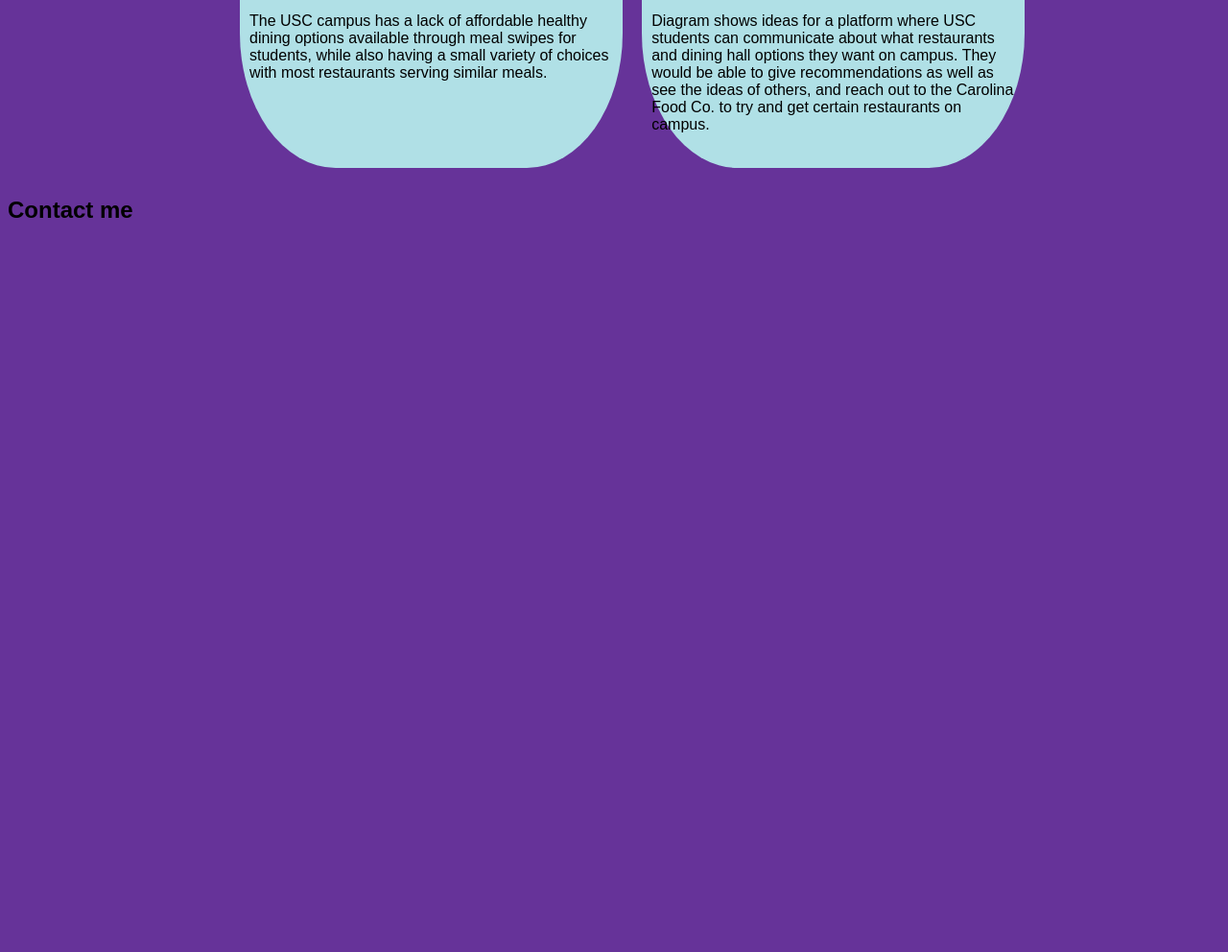
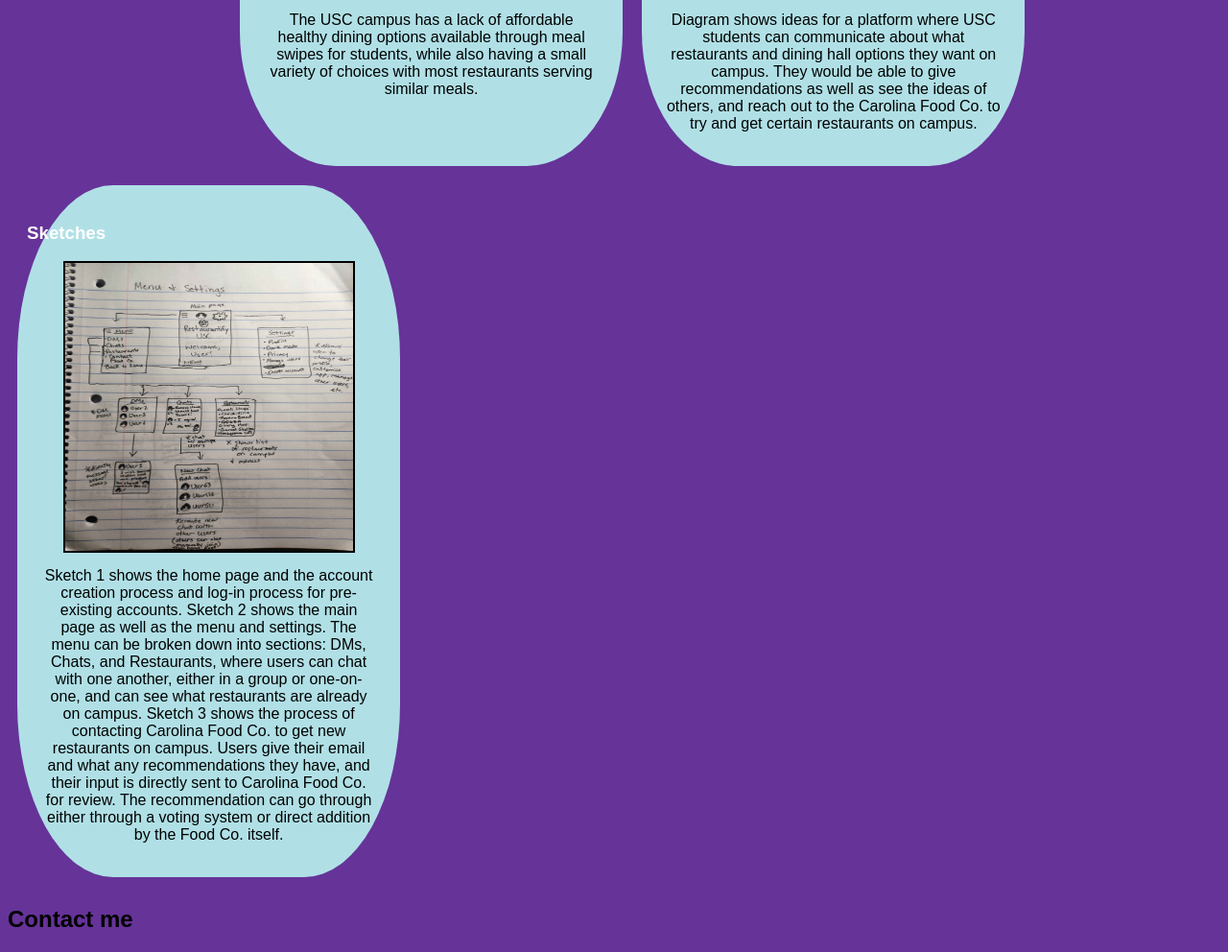
Before and after one commit to gmaner1/gmaner1.github.io, a plain HTML site: page index.html in a window 1280 px wide. Shown: the part 628-1620 px from the top of the page at 96% size. Before the commit the page ends 881 px from the top, so only its background shows below. Drawn offline with Linux system fonts and the light colour scheme.

Commit message:
added sketches and changed style

```diff
--- a/index.html
+++ b/index.html
@@ -38,6 +38,20 @@
                 They would be able to give recommendations as well as see the ideas of others, and reach out to the Carolina Food Co. to try and get certain restaurants on campus.
                 </p>
             </section>
+            <!--Sketches Assignment-->
+            <section class="project">
+                <a href="files/CSCE190Sketches.pdf">
+                    <h3>Sketches</h3>
+                </a>
+                <a href="files/CSCE190Sketches.pdf">
+                    <img src="images/CSCE190Sketch2.jpg">
+                </a>
+                <p>
+                Sketch 1 shows the home page and the account creation process and log-in process for pre-existing accounts.
+                Sketch 2 shows the main page as well as the menu and settings. The menu can be broken down into sections: DMs, Chats, and Restaurants, where users can chat with one another, either in a group or one-on-one, and can see what restaurants are already on campus.
+                Sketch 3 shows the process of contacting Carolina Food Co. to get new restaurants on campus. Users give their email and what any recommendations they have, and their input is directly sent to Carolina Food Co. for review. The recommendation can go through either through a voting system or direct addition by the Food Co. itself.
+                </p>
+            </section>
         </div>
         <div class="contact">
             <h2>Contact me</h2>
--- a/styles.css
+++ b/styles.css
@@ -22,3 +22,11 @@ h1 {
     display: block;
     margin: auto;
 }
+a {
+    text-decoration: none;
+    color: white;
+}
+.project p {
+    text-align: center;
+    margin: 15px;
+}
```
